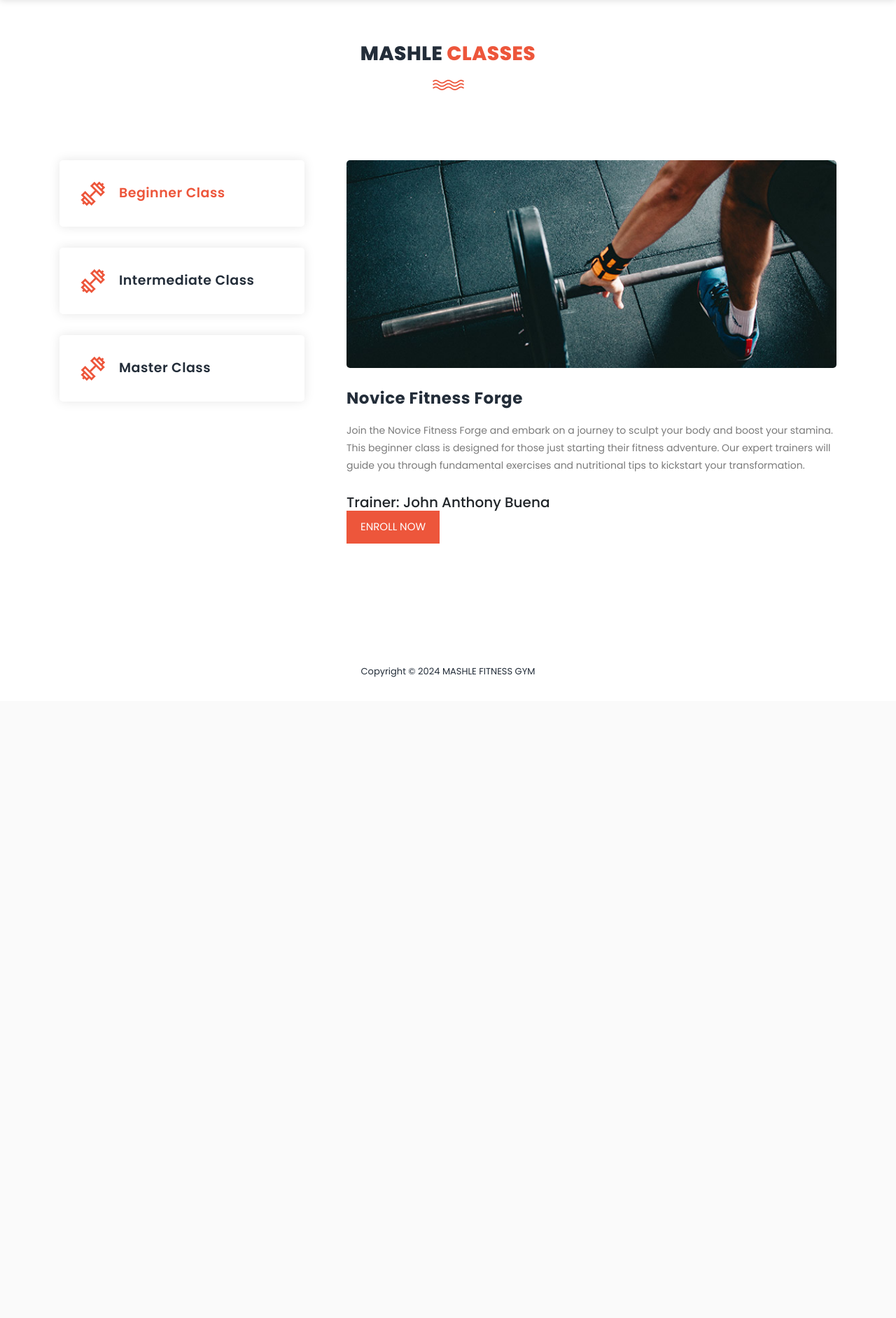
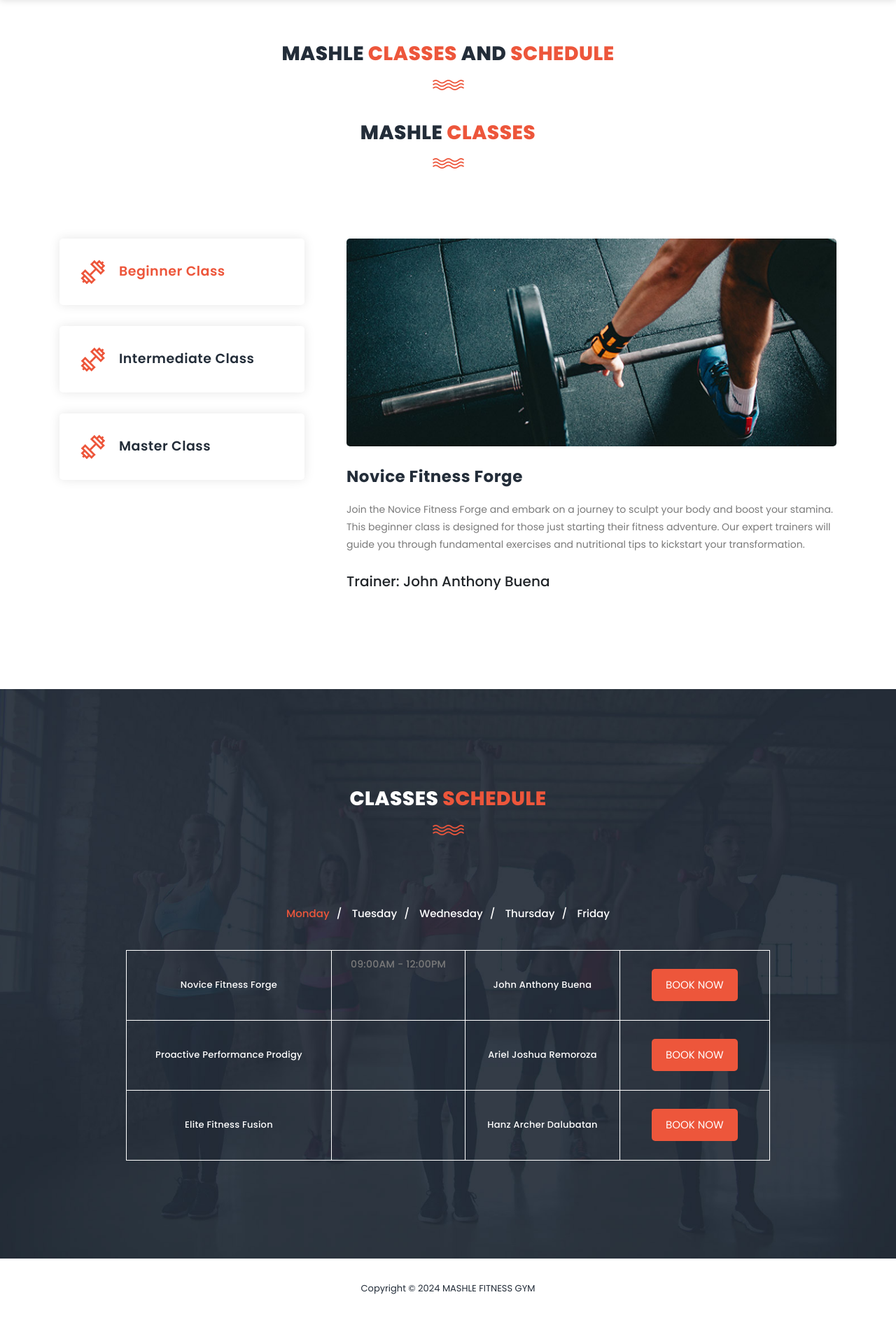
Before and after one commit to Seaji06/System-Project, a Django app: page /classes in a window 1280 px wide. Shown: the part 80-1964 px from the top of the page at 70% size. Before the commit the page ends 1048 px from the top, so only its background shows below. Run offline with Django 4.2, Linux system fonts and the light colour scheme; a user stored in the database is signed in; data comes from the database, SQL or seed files in the repository; both versions use the stored data as it was after the commit; some libraries are stand-ins or nearby versions.

Commit message:
Added Schedule

```diff
--- a/GymProject/GymApp/admin.py
+++ b/GymProject/GymApp/admin.py
@@ -1,5 +1,7 @@
 from django.contrib import admin
-from .models import UserProfile, Message
+from .models import UserProfile, Message, ClassSchedule, Booking
 
 admin.site.register(UserProfile)
 admin.site.register(Message)
+admin.site.register(ClassSchedule)
+admin.site.register(Booking)
--- a/GymProject/GymApp/urls.py
+++ b/GymProject/GymApp/urls.py
@@ -16,8 +16,10 @@ urlpatterns = [
     path('profile', views.profile, name='profile'),
     path('change_password', views.change_password, name='change_password'),
     path('edit_profile', views.edit_profile, name='edit_profile'),
-    path('update_classes/', views.update_classes, name='update_classes'),
+    path('update_classes', views.update_classes, name='update_classes'),
     path('activate/<uidb64>/<token>', views.activate, name='activate'),
+    path('create_booking', views.create_booking, name='create_booking'),
+    path('success_page', views.success_page, name='success_page'),
 ]
 
 if settings.DEBUG:
--- a/GymProject/GymApp/views.py
+++ b/GymProject/GymApp/views.py
@@ -1,11 +1,12 @@
 from django.contrib.auth.decorators import login_required
+from django.template.defaultfilters import linebreaks
 from django.shortcuts import render, redirect
 from django.http import HttpResponse, JsonResponse
 from django.views.decorators.csrf import csrf_exempt
 from django.contrib.auth.models import User
 from django.contrib.auth import login, authenticate, logout, update_session_auth_hash
 from django.contrib import messages
-from .models import UserProfile, Message
+from .models import UserProfile, Message, ClassSchedule, Booking
 from .forms import UserProfileForm
 from django.core.mail import send_mail, EmailMessage
 from django.contrib.sites.shortcuts import get_current_site
@@ -23,9 +24,16 @@ import json
 def home(request):
     return render(request, 'home.html')
 
-@login_required(login_url='login')
 def classes(request):
-    return render(request, 'classes.html')
+    class_schedules = ClassSchedule.objects.all()
+
+    # Create a dictionary to store schedule times for each day
+    schedule_times = {day: [schedule.get_schedule_time(day) for schedule in class_schedules] for day in ['monday', 'tuesday', 'wednesday', 'thursday', 'friday']}
+
+    # Modify schedule_times to use linebreaks
+    modified_schedule_times = {day: [linebreaks(times) for times in schedule_times[day]] for day in schedule_times}
+
+    return render(request, 'classes.html', {'class_schedules': class_schedules, 'schedule_times': modified_schedule_times})
 
 def trainers(request):
     return render(request, 'trainers.html')
@@ -244,3 +252,35 @@ def change_password(request):
             return redirect('change_password')  # Redirect to the same page if passwords do not match
 
     return render(request, 'change_pass.html')
+
+def create_booking(request):
+    if request.method == 'POST':
+        class_schedule_id = request.POST.get('class_schedule_id')
+        class_schedule = ClassSchedule.objects.get(id=class_schedule_id)
+
+        user_profile = request.user.userprofile
+
+        # Make sure to import the Booking model
+        booking = Booking.objects.create(user_profile=user_profile, class_schedule=class_schedule)
+
+        if class_schedule.class_name == 'Novice Fitness Forge':
+            user_profile.membership = 'beginner_class'
+        elif class_schedule.class_name == 'Proactive Performance Prodigy':
+            user_profile.membership = 'intermediate_class'
+        elif class_schedule.class_name == 'Elite Fitness Fusion':
+            user_profile.membership = 'master_class'
+
+        user_profile.save()
+
+        return redirect('success_page')  # Replace with the actual success page URL
+    else:
+        # Handle GET request or other cases
+        class_schedules = ClassSchedule.objects.all()
+        # Provide any additional context or logic needed for GET requests
+        return render(request, 'classes.html', {'class_schedules': class_schedules})
+
+def success_page(request):
+    # Assuming you have the booking object available
+    # You need to pass the booking object to the template context
+    booking = Booking.objects.last()  # Get the latest booking as an example
+    return render(request, 'success_page.html', {'booking': booking})
--- a/GymProject/static/css/style.css
+++ b/GymProject/static/css/style.css
@@ -1362,8 +1362,30 @@
       margin-top: 10px;
   }
 
-  /*
-  ---------------------------------------------
-  Profile Page
-  ---------------------------------------------
-  */
+
+  .classbtn button {
+    background-color: #ed563b;
+    color: #fff;
+    text-align: center;
+    font-weight: 400;
+    text-transform: uppercase;
+    font-size: 15px;
+    padding: 12px 20px;
+    border: none;
+    border-radius: 5px;
+    cursor: pointer;
+}
+
+.classbtn button:hover {
+    background-color: #f9735b;
+}
+
+.classbtn .form-link {
+    font-size: 13px;
+    color: #ed563b;
+    text-transform: uppercase;
+    text-decoration: none;
+    display: block;
+    text-align: center;
+    margin-top: 10px;
+}
--- a/GymProject/templates/classes.html
+++ b/GymProject/templates/classes.html
@@ -1,4 +1,3 @@
-
 {% extends "base.html" %}
 {%load static%}
 {% block title %}Classes{% endblock %}
@@ -10,6 +9,8 @@
             <div class="row">
                 <div class="col-lg-6 offset-lg-3">
                     <div class="section-heading">
+                        <h2>MASHLE <em>Classes</em> And <em>Schedule</em></h2>
+                        <img src="{% static 'images/line-dec.png' %}" alt=""><br><br>
                         <h2>MASHLE <em>Classes</em></h2>
                         <img src="{% static 'images/line-dec.png' %}" alt="">
                     </div>
@@ -30,9 +31,13 @@
                     <h4>Novice Fitness Forge</h4>
                     <p>Join the Novice Fitness Forge and embark on a journey to sculpt your body and boost your stamina. This beginner class is designed for those just starting their fitness adventure. Our expert trainers will guide you through fundamental exercises and nutritional tips to kickstart your transformation.</p>
                     <h5>Trainer: John Anthony Buena</h5>
+                <!--
+                    {% if user.is_authenticated %}
                     <div class="main-button">
                         <a href="classes" onclick="registerClass('Novice Fitness Forge')">Enroll Now</a>
                     </div>
+                    {% endif %}
+                -->
                 </article>
 
                 <article id='tabs-2'>
@@ -40,9 +45,13 @@
                     <h4>Proactive Performance Prodigy</h4>
                     <p>Elevate your workout game with our Intermediate class, Proactive Performance Prodigy. This class is perfect for those who have some fitness experience and are ready to take it to the next level. Develop strength, agility, and finesse under the guidance of our dedicated trainers.</p>
                     <h5>Trainer: Ariel Joshua Remoroza</h5>
+                <!--
+                    {% if user.is_authenticated %}
                     <div class="main-button">
                         <a href="classes" onclick="registerClass('Proactive Performance Prodigy')">Enroll Now</a>
                     </div>
+                    {% endif %}
+                -->
                 </article>
 
                 <article id='tabs-3'>
@@ -50,12 +59,77 @@
                     <h4>Elite Fitness Fusion</h4>
                     <p>Welcome to Elite Fitness Fusion, the master class for those who have honed their skills and are ready to achieve peak physical performance. This class combines advanced workouts, sports conditioning, and personalized nutrition plans to sculpt the ultimate version of yourself.</p>
                     <h5>Trainer: Hanz Archer Dalubatan</h5>
+                <!--
+                    {% if user.is_authenticated %}
                     <div class="main-button">
                         <a href="classes" onclick="registerClass('Elite Fitness Fusion')">Enroll Now</a>
                     </div>
+                    {% endif %}
+                -->
                 </article>
                 </section>
               </div>
+            </div>
+        </div>
+    </section>
+
+    <section class="section" id="schedule">
+        <div class="container">
+            <div class="row">
+                <div class="col-lg-6 offset-lg-3">
+                    <div class="section-heading dark-bg">
+                        <h2>Classes <em>Schedule</em></h2>
+                        <img src="{% static 'images/line-dec.png' %}" alt="">
+                    </div>
+                </div>
+            </div>
+
+            <div class="row">
+                <div class="col-lg-12">
+                    <div class="filters">
+                        <ul class="schedule-filter">
+                            <li class="active" data-tsfilter="monday">Monday</li>
+                            <li data-tsfilter="tuesday">Tuesday</li>
+                            <li data-tsfilter="wednesday">Wednesday</li>
+                            <li data-tsfilter="thursday">Thursday</li>
+                            <li data-tsfilter="friday">Friday</li>
+                        </ul>
+                    </div>
+                </div>
+                <div class="col-lg-10 offset-lg-1">
+                    <div class="schedule-table filtering">
+                        <table>
+                            <tbody>
+                                {% for schedule in class_schedules %}
+                                    <tr>
+                                        <td class="day-time">{{ schedule.class_name }}</td>
+                                        {% for day, times in schedule_times.items %}
+                                            {% if day == schedule.day|lower %}
+                                                <td class="{{ day }} ts-item show" data-tsmeta="{{ day }}">
+                                            {% else %}
+                                                <td class="{{ day }} ts-item" data-tsmeta="{{ day }}" style="display: none;">
+                                            {% endif %}
+                                            {% for time in times %}
+                                                {{ time|safe }}<br>
+                                            {% endfor %}
+                                            </td>
+                                        {% endfor %}
+                                        <td>{{ schedule.trainer_name }}</td>
+                                        <td>
+                                            <div class="col-lg-10 offset-lg-1 classbtn">
+                                                <form method="post" action="{% url 'create_booking' %}">
+                                                    {% csrf_token %}
+                                                    <input type="hidden" name="class_schedule_id" value="{{ schedule.id }}">
+                                                    <button type="submit">Book Now</button>
+                                                </form>
+                                            </div>
+                                        </td>
+                                    </tr>
+                                {% endfor %}
+                            </tbody>
+                        </table>
+                    </div>
+                </div>
             </div>
         </div>
     </section>
@@ -97,6 +171,34 @@
           return '';
       }
 
+      document.addEventListener("DOMContentLoaded", function () {
+            // Hide all days initially
+            document.querySelectorAll('.ts-item').forEach(function (item) {
+                item.classList.remove('show');
+            });
+
+            // Show Monday's schedule
+            document.querySelectorAll('.monday.ts-item').forEach(function (item) {
+                item.classList.add('show');
+            });
+
+            // Add click event listener to filter days
+            document.querySelectorAll('.schedule-filter li').forEach(function (filter) {
+                filter.addEventListener('click', function () {
+                    var selectedDay = this.getAttribute('data-tsfilter');
+
+                    // Hide all days
+                    document.querySelectorAll('.ts-item').forEach(function (item) {
+                        item.classList.remove('show');
+                    });
+
+                    // Show selected day's schedule
+                    document.querySelectorAll('.' + selectedDay + '.ts-item').forEach(function (item) {
+                        item.classList.add('show');
+                    });
+                });
+            });
+        });
     </script>
 
 {% endblock %}
```
Also changed, not shown: GymProject/GymApp/models.py (+32 -0 lines), GymProject/templates/success_page.html (added, +15 -0 lines), GymProject/GymApp/migrations/0007_classschedule_booking.py (added), GymProject/db.sqlite3.
